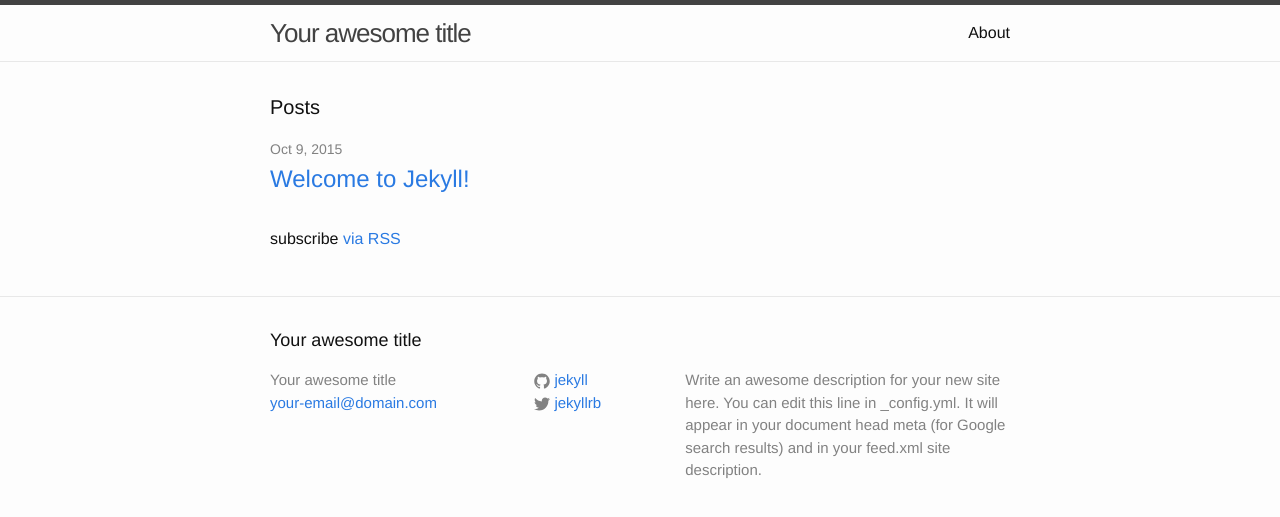
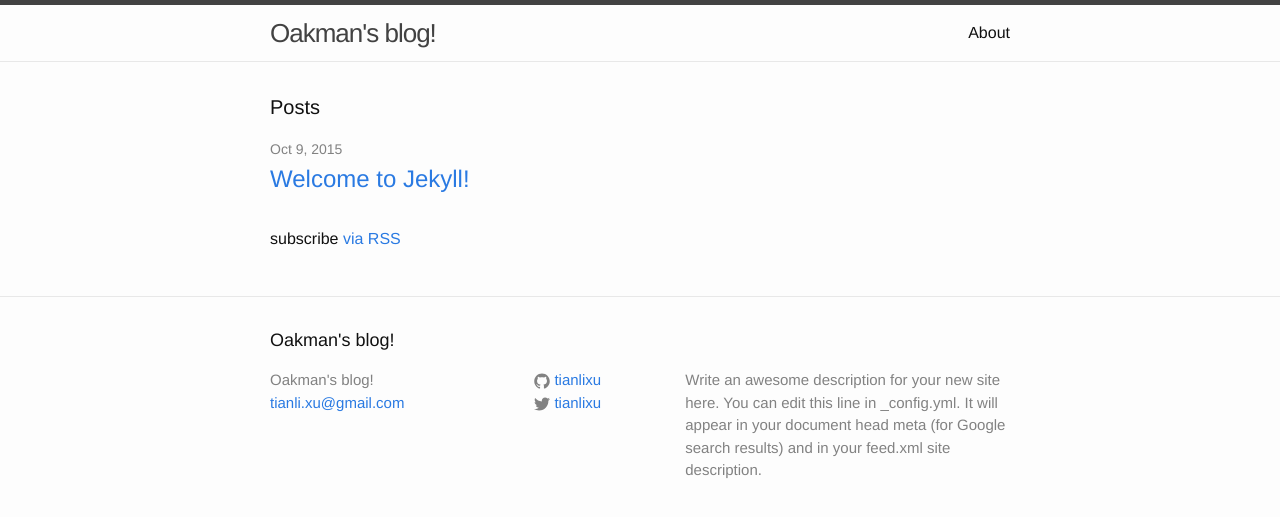
Before and after one commit to tlxu/tlxu.github.io, a Jekyll site: the page built from blog/index.html, in a window 1280 px wide. Shown: the top 517 px of the page. Built offline with Jekyll 4.4.1, drawn with Linux system fonts in a browser that asks for light colours.

Commit message:
Update _config.yml

```diff
--- a/blog/_config.yml
+++ b/blog/_config.yml
@@ -1,19 +1,14 @@
 # Site settings
-title: Your awesome title
-email: your-email@domain.com
+title: Oakman's blog!
+email: tianli.xu@gmail.com
 description: > # this means to ignore newlines until "baseurl:"
   Write an awesome description for your new site here. You can edit this
   line in _config.yml. It will appear in your document head meta (for
   Google search results) and in your feed.xml site description.
-baseurl: "" # the subpath of your site, e.g. /blog/
+baseurl: "/blog" # the subpath of your site, e.g. /blog/
 url: "http://yourdomain.com" # the base hostname & protocol for your site
-twitter_username: jekyllrb
-github_username:  jekyll
+twitter_username: tianlixu
+github_username:  tianlixu
 
 # Build settings
 markdown: kramdown
-
-# my settings
-#baseurl: /
-#encoding: utf-8
-source: /blog
```
